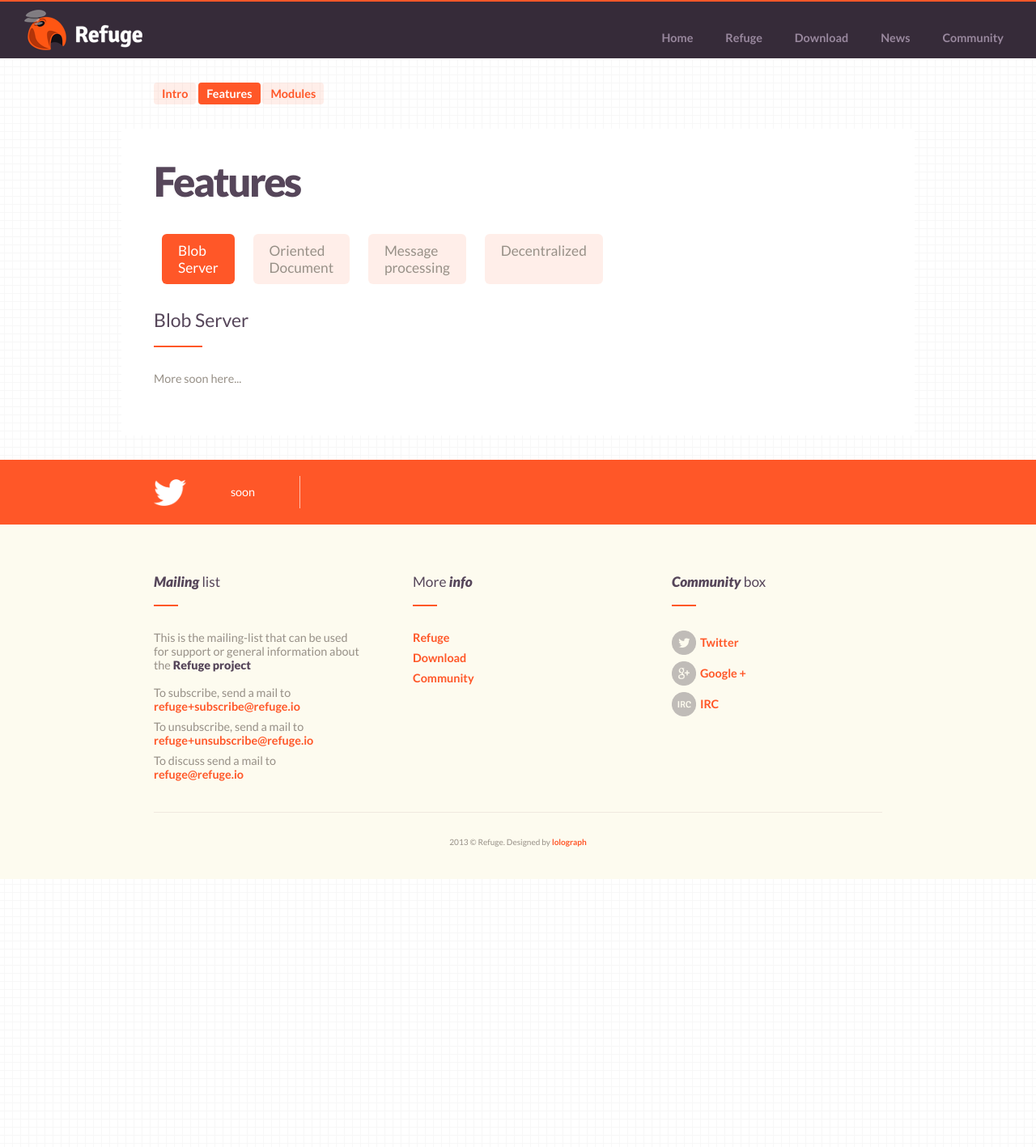
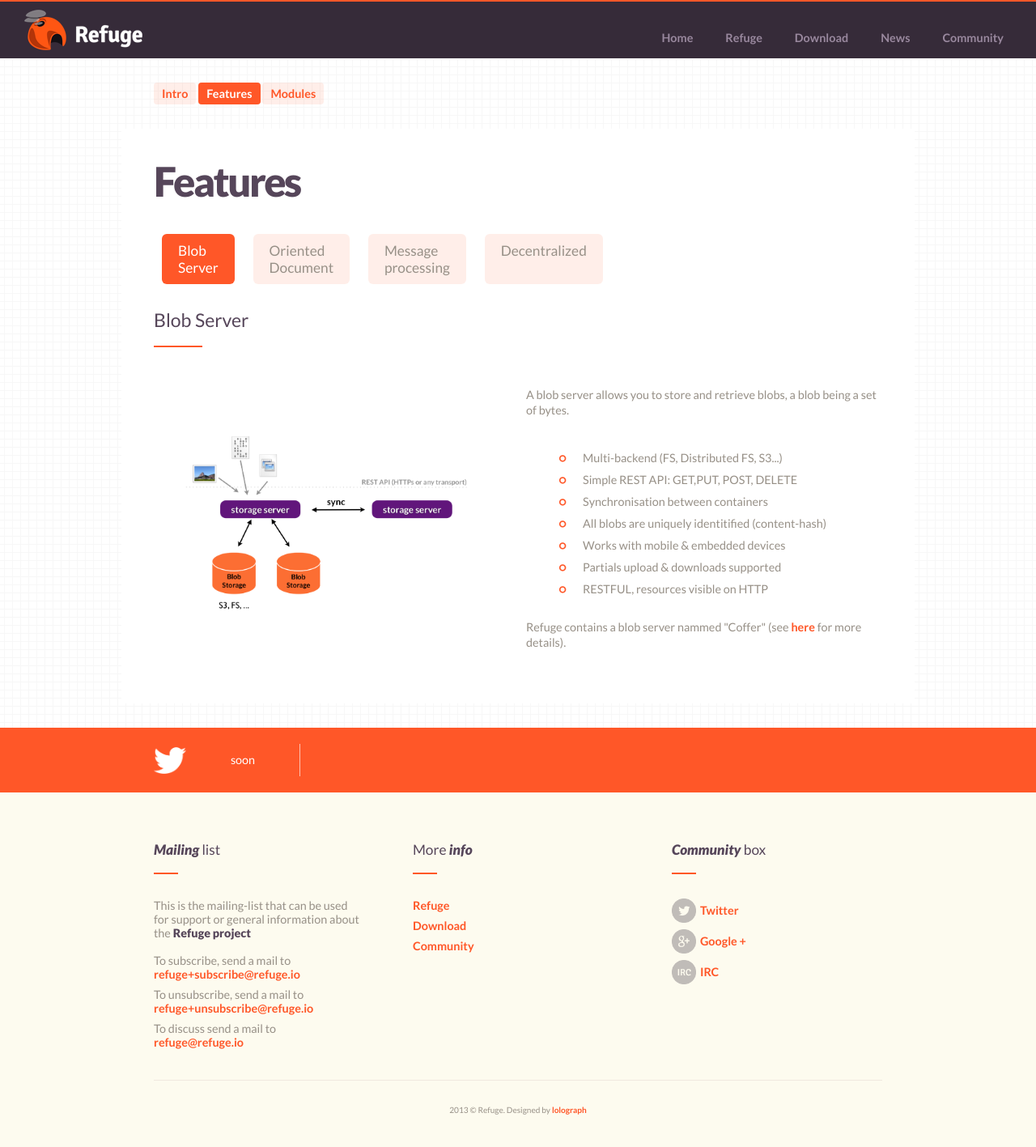
Before and after one commit to refuge/refuge.io, a Jekyll site: the page built from details/features.html, in a window 1280 px wide. Shown: the whole page at 81% size. Built offline with Jekyll 4.4.1, drawn with Linux system fonts in a browser that asks for light colours; before the commit the page ends 1086 px from its top, so only the background shows below that.

Commit message:
Move the features part from Coffer to Blob server.
Fix #1.

```diff
--- a/details/features.html
+++ b/details/features.html
@@ -18,7 +18,22 @@
                         <div id="blob-server" class="columns section-nav" style="display: inline">
                             <div class="whole">
                                 <h3>Blob Server</h3>
-                                <p>More soon here...</p>
+                            </div>
+                            <div class="one-half">
+                                <img src="/img/coffer_overview.png" alt="Coffer Overview" />
+                            </div>
+                            <div class="one-half">
+                                <p>A blob server allows you to store and retrieve blobs, a blob being a set of bytes.</p>
+                                <ul>
+                                    <li>Multi-backend (FS, Distributed FS, S3...)</li>
+                                    <li>Simple REST API: GET,PUT, POST, DELETE</li>
+                                    <li>Synchronisation between containers</li>
+                                    <li>All blobs are uniquely identitified (content-hash)</li>
+                                    <li>Works with mobile & embedded devices</li>
+                                    <li>Partials upload & downloads supported</li>
+                                    <li>RESTFUL, resources visible on HTTP</li>
+                                </ul>
+                                <p>Refuge contains a blob server nammed "Coffer" (see <a href="/details/modules.html">here</a> for more details).</p>
                             </div>
                         </div>
                         <div id="oriented-document" class="columns section-nav" style="display: none">
```
Also changed, not shown: details/modules.html (+1 -15 lines).
